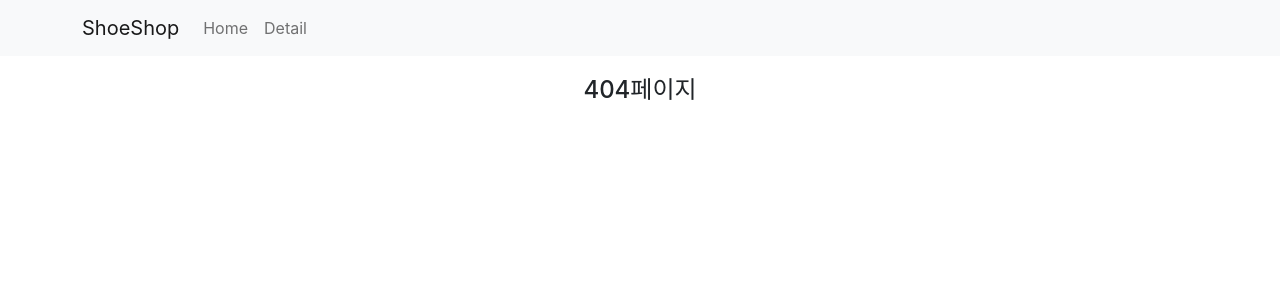
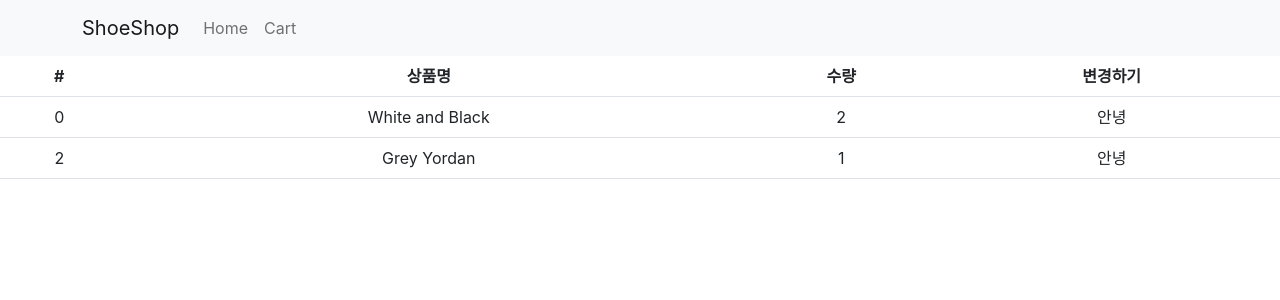
Before and after one commit to sookyeongyeom/coding-apple-shop, a React (Create React App) app: page /cart in a window 1280 px wide. Shown: the top 300 px of the page. Built offline with nearby package versions, Linux system fonts and the light colour scheme.

Commit message:
:sparkles: redux

```diff
--- a/src/App.js
+++ b/src/App.js
@@ -6,6 +6,7 @@
 import data from './data';
 import { Routes, Route, Link, useNavigate, Outlet } from 'react-router-dom';
 import Detail from './pages/Detail';
+import Cart from './pages/Cart';
 import axios from 'axios';
 import styled from 'styled-components';
 
@@ -44,7 +45,7 @@
 						<Link to='/' className='nav-link'>
 							Home
 						</Link>
-						<Nav.Link onClick={() => navigate('/detail/0')}>Detail</Nav.Link>
+						<Nav.Link onClick={() => navigate('/cart')}>Cart</Nav.Link>
 						{/*
               navigate(-1) 뒤로가기
               navigate(1) 앞으로가기
@@ -143,6 +144,7 @@
 					<Route path='member' element={<div>멤버임</div>} />
 					<Route path='location' element={<div>위치정보임</div>} />
 				</Route>
+				<Route path='/cart' element={<Cart />} />
 				{/* 숙제 */}
 				<Route path='/event' element={<Event />}>
 					<Route path='one' element={<div>첫 주문시 양배추즙 서비스</div>} />
--- a/src/index.js
+++ b/src/index.js
@@ -4,14 +4,18 @@
 import App from './App';
 import reportWebVitals from './reportWebVitals';
 import { BrowserRouter } from 'react-router-dom';
+import { Provider } from 'react-redux';
+import store from './store';
 
 const root = ReactDOM.createRoot(document.getElementById('root'));
 root.render(
 	// StrictMode 켜놓으면 디버깅을 위해 useEffect등 특정 코드가 두번 실행될 수 있음
 	// <React.StrictMode>
-	<BrowserRouter>
-		<App />
-	</BrowserRouter>,
+	<Provider store={store}>
+		<BrowserRouter>
+			<App />
+		</BrowserRouter>
+	</Provider>,
 	// </React.StrictMode>,
 );
 
--- /dev/null
+++ b/src/pages/Cart.js
@@ -0,0 +1,40 @@
+/* eslint-disable */
+
+import { Table } from 'react-bootstrap';
+import { useSelector } from 'react-redux';
+
+function Cart() {
+	// useSelector = Redux store 가져와줌
+	let { user, cart } = useSelector((state) => state);
+	// 리턴문에서 하나를 지정해서 꺼내쓸 수도 있음
+	let stock = useSelector((state) => state.stock);
+
+	return (
+		<div>
+			<Table>
+				<thead>
+					<tr>
+						<th>#</th>
+						<th>상품명</th>
+						<th>수량</th>
+						<th>변경하기</th>
+					</tr>
+				</thead>
+				<tbody>
+					{cart.map((item, i) => {
+						return (
+							<tr key={i}>
+								<td>{item.id}</td>
+								<td>{item.name}</td>
+								<td>{item.count}</td>
+								<td>안녕</td>
+							</tr>
+						);
+					})}
+				</tbody>
+			</Table>
+		</div>
+	);
+}
+
+export default Cart;
--- /dev/null
+++ b/src/store.js
@@ -0,0 +1,35 @@
+import { configureStore, createSlice } from '@reduxjs/toolkit';
+
+// Redux 쓰는 이유
+// 컴포넌트간 state공유 편해짐
+// Redux store안에 모든걸 넣진 맙시다
+// 간단한거 만들때나 컴포넌트 몇개없을때는 props쓰는게 코드가 더 짧음
+
+// state하나를 slice라고 부름
+// useState() = createSlice()
+let user = createSlice({
+	name: 'user',
+	initialState: '초코',
+});
+
+let stock = createSlice({
+	name: 'stock',
+	initialState: [10, 11, 12],
+});
+
+let cart = createSlice({
+	name: 'cart',
+	initialState: [
+		{ id: 0, name: 'White and Black', count: 2 },
+		{ id: 2, name: 'Grey Yordan', count: 1 },
+	],
+});
+
+export default configureStore({
+	reducer: {
+		// 중요! 여기에 slice등록해야 사용가능
+		user: user.reducer,
+		stock: stock.reducer,
+		cart: cart.reducer,
+	},
+});
```
